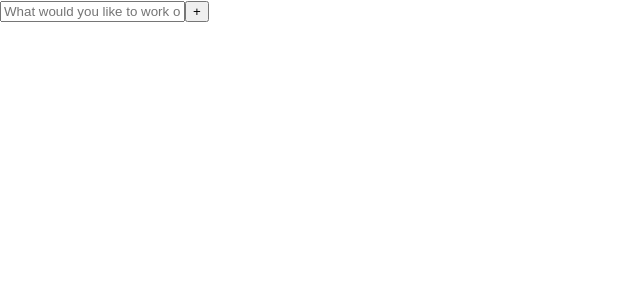
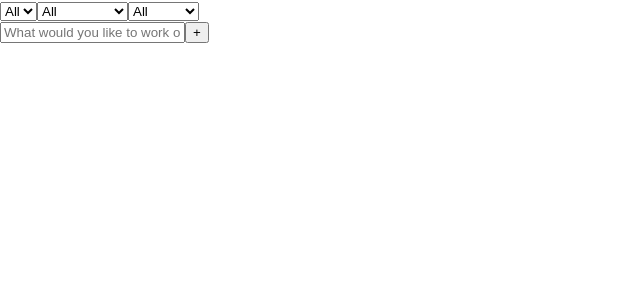
Before and after one commit to taanyaaharidassprasad06/productivity-app, a React (Create React App) app: page / in a window 1280 px wide. Shown: the top 300 px of the page, without its empty margins (0-640 px from the left). Built offline with nearby package versions, Linux system fonts and the light colour scheme.

Commit message:
added filtering functionality to filter tasks

```diff
--- a/src/components/TaskList.js
+++ b/src/components/TaskList.js
@@ -1,15 +1,55 @@
 import { useTasks } from "./TaskContext";
+import { useCategories } from "./CategoryContext";
+import { useState } from "react";
 import Task from "./Task";
 import AddModal from "./AddModal";
 
 function TaskList() {
     const { todos } = useTasks();
+    const { categories } = useCategories();
+
+    const [categoryFilter, setCategoryFilter] = useState("");
+    const [statusFilter, setStatusFilter] = useState("");
+    const [sortOrder, setSortOrder] = useState("");
+
+    const filteredTodos = todos
+        .filter((todo) => !categoryFilter || categoryFilter === todo.category)
+        .filter((todo) => !statusFilter || statusFilter === todo.status)
+        .sort((a, b) => {
+            if(!sortOrder) return 0;
+            const dateA = new Date(a.due);
+            const dateB = new Date(b.due);
+            return sortOrder === "nearest" ? dateA - dateB : dateB - dateA;
+
+        })
 
     return (
         <div>
+            <div>
+                <select value={categoryFilter} onChange={(e) => setCategoryFilter(e.target.value)}>
+                    <option value="">All</option>
+                    {categories.map((category, index) => (
+                        <option key={index} value={category}>{category}</option>
+                    ))}
+                </select>
+
+                <select value={statusFilter} onChange={(e) => setStatusFilter(e.target.value)}>
+                    <option value="">All</option>
+                    <option value="inactive">Not Started</option>
+                    <option value="active">In Progress</option>
+                    <option value="complete">Completed</option>
+                </select>
+
+                <select value={sortOrder} onChange={(e) => setSortOrder(e.target.value)}>
+                    <option value="">All</option>
+                    <option value="nearest">Nearest</option>
+                    <option value="farthest">Farthest</option>
+                </select>
+            </div>
+
             <AddModal/>
 
-            {todos.map(todo => (
+            {filteredTodos.map(todo => (
                 <Task key={todo.id} task={todo}/>
             ))}
         </div>
```
